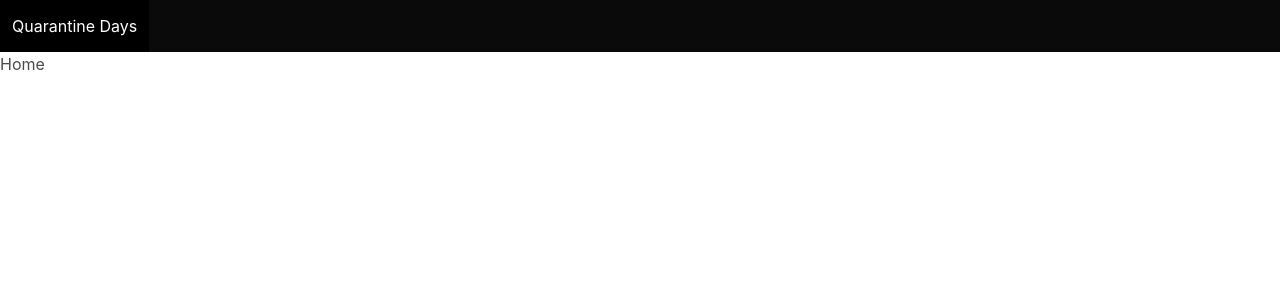
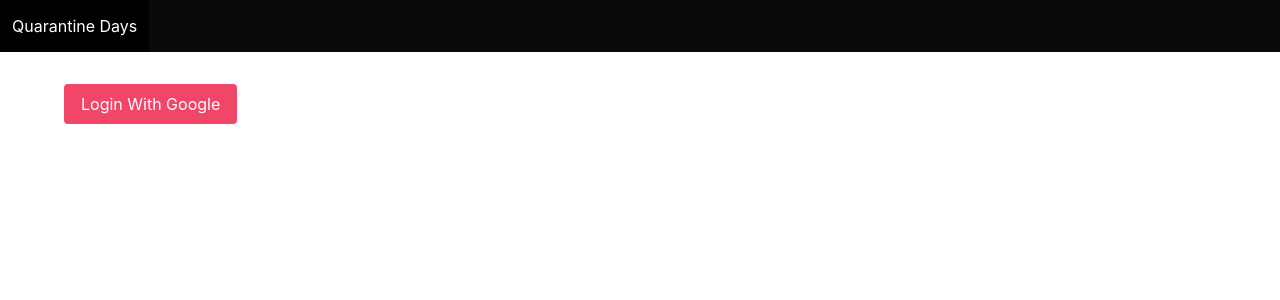
Before and after one commit to abhisheknaiidu/quarantine-days, a Vue app: page / in a window 1280 px wide. Shown: the top 300 px of the page. Built offline with nearby package versions, Linux system fonts and the light colour scheme.

Commit message:
Sign in with google works

```diff
--- a/src/App.vue
+++ b/src/App.vue
@@ -13,10 +13,12 @@
     </a>
   </div>
 </nav>
-    <router-view/>
+    <router-view class="main container"/>
   </div>
 </template>
 
 <style lang="scss">
-
+.main {
+  margin-top: 2em;
+}
 </style>
--- a/src/main.js
+++ b/src/main.js
@@ -1,6 +1,7 @@
 import Vue from 'vue';
 import Buefy from 'buefy';
 import 'buefy/dist/buefy.css';
+/* eslint-disable */
 import firebase from './firebase';
 import App from './App.vue';
 import router from './router';
--- /dev/null
+++ b/src/store/auth.js
@@ -0,0 +1,36 @@
+import firebase from '@/firebase';
+/* eslint-disable */
+
+const state = {
+	user: {},
+	isLoggedIn: false,
+};
+
+const mutations = {
+	setUser(state, user) {
+		console.log(user)
+		state.user = user;
+		state.isLoggedIn = true;
+	}
+};
+// actions can only be async in nature
+// Mutations and stae, getters are not allowed to be async
+const actions = {
+	async login({commit}) {
+	  const provider = new firebase.auth.GoogleAuthProvider();
+	  const { user } = await firebase.auth().signInWithPopup(provider);
+      commit('setUser', {
+      	id: user.uid,
+      	name: user.displayName,
+      	image: user.photoURL,
+      	created_at: firebase.firestore.FieldValue.serverTimestamp(),
+      })
+	},
+};
+
+export default {
+	namespaced: true,
+	state,
+	actions,
+	mutations,
+}
--- a/src/store/index.js
+++ b/src/store/index.js
@@ -1,15 +1,12 @@
 import Vue from 'vue';
 import Vuex from 'vuex';
+/* eslint-disable */
+import auth from './auth';
 
 Vue.use(Vuex);
 
 export default new Vuex.Store({
-  state: {
-  },
-  mutations: {
-  },
-  actions: {
-  },
   modules: {
+  auth
   },
 });
--- a/src/views/Home.vue
+++ b/src/views/Home.vue
@@ -1,13 +1,14 @@
 <template>
   <div class="home">
-     <h1>Home</h1>
+  <a class="button is-danger" @click="login()"> Login With Google </a>
   </div>
 </template>
 
 <script>
-// @ is an alias to /src
+import { mapActions } from 'vuex';
 
 export default {
   name: 'Home',
+  methods: mapActions('auth', ['login']),
 };
 </script>
```
Also changed, not shown: 1 other file (tests, documents, lock files or other folders).
